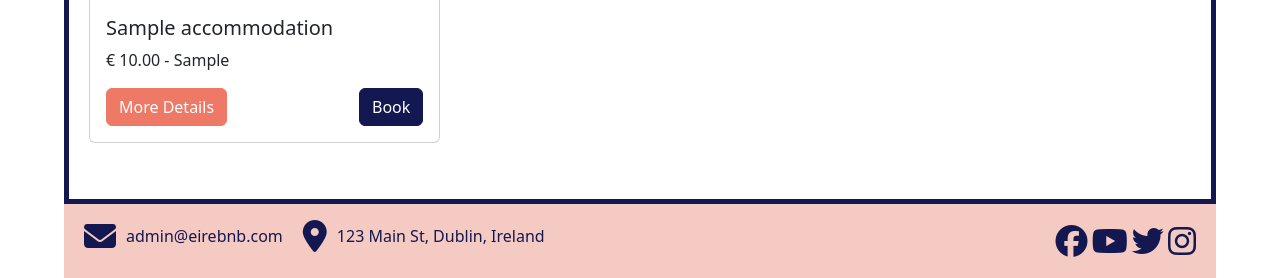
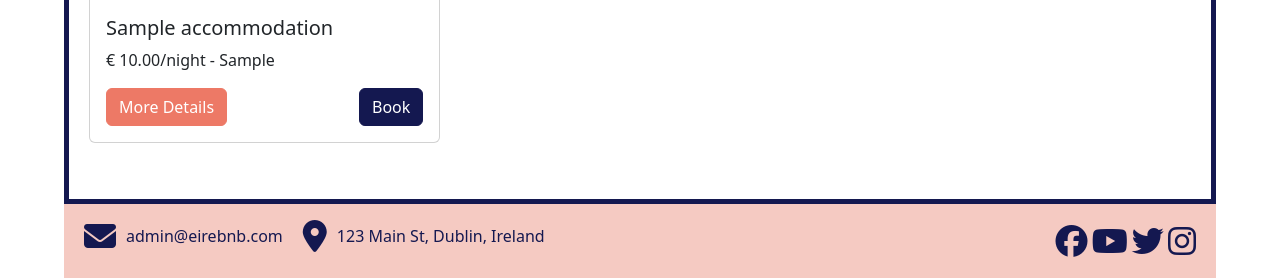
Before and after one commit to AmeenNoor/eire-bnb, a Django app: page /accommodation/ in a window 1280 px wide. Shown: the part 522-800 px from the top of the page. Run offline with Django 3.2, Linux system fonts and the light colour scheme; tables that the repository leaves empty hold one stand-in row (values such as "Sample post"); some libraries are stand-ins or nearby versions; some web fonts are replaced.

Commit message:
Update accommodation model, removing 'capacity

```diff
--- a/accommodation/models.py
+++ b/accommodation/models.py
@@ -20,8 +20,7 @@ class Accommodation(models.Model):
     address = models.CharField(max_length=255)
     city = models.CharField(max_length=100)
     country = models.CharField(max_length=100)
-    price = models.DecimalField(max_digits=10, decimal_places=2)
-    capacity = models.IntegerField()
+    price_per_night = models.DecimalField(max_digits=10, decimal_places=2)
     accommodation_type = models.CharField(
         max_length=20, choices=ACCOMMODATION_TYPES, default='Flat')
     accommodation_image = CloudinaryField('image', default='placeholder')
--- a/accommodation/views.py
+++ b/accommodation/views.py
@@ -57,7 +57,6 @@ class BookingForm(forms.ModelForm):
             "last_name",
             "phone_number",
             "email",
-            "number_of_guests",
             "check_in_date",
             "check_out_date",
         ]
@@ -117,7 +116,7 @@ class BookAccommodationView(LoginRequiredMixin, CreateView):
 
         if existing_bookings.exists():
             messages.error(
-                self.request, "Accommodation is not available" +
+                self.request, "Accommodation is not available " +
                 "for the selected dates."
             )
             return self.form_invalid(form)
@@ -176,7 +175,7 @@ class UpdateBookingView(LoginRequiredMixin, UpdateView):
 
         if existing_bookings.exists():
             messages.error(
-                self.request, "Accommodation is not available" +
+                self.request, "Accommodation is not available " +
                 "for the selected dates."
             )
             return self.form_invalid(form)
--- a/eire_bnb/settings.py
+++ b/eire_bnb/settings.py
@@ -28,7 +28,7 @@ BASE_DIR = Path(__file__).resolve().parent.parent
 SECRET_KEY = os.environ.get('SECRET_KEY')
 
 # SECURITY WARNING: don't run with debug turned on in production!
-DEBUG = True
+DEBUG = False
 
 ALLOWED_HOSTS = ['eire-bnb-01c201f35540.herokuapp.com',
                  '8000-ameennoor-eire-bnb-177uubw0q5.us2.codeanyapp.com', '8000-ameennoor-eire-bnb-xg6ayy2d05.us2.codeanyapp.com']
--- a/templates/accommodation_detail.html
+++ b/templates/accommodation_detail.html
@@ -12,11 +12,10 @@
   <!-- Accommodation Details -->
   <div class="details">
     <h2>{{ accommodation.name }}</h2>
-    <p><strong>Price:</strong> € {{ accommodation.price }}</p>
+    <p><strong>Price:</strong> € {{ accommodation.price_per_night }}/night</p>
     <p><strong>Capacity:</strong> {{ accommodation.capacity }}</p>
     <p>
-      <strong>Address:</strong> {{ accommodation.address }}, {{
-      accommodation.city }}, {{ accommodation.country }}
+      <strong>Address:</strong> {{ accommodation.address }}, {{ accommodation.city }}, {{ accommodation.country }}
     </p>
     <p><strong>Description:</strong> {{ accommodation.description }}</p>
   </div>
--- a/templates/accommodation_list.html
+++ b/templates/accommodation_list.html
@@ -1,7 +1,7 @@
 {% extends 'base.html' %} {% block content %}
 <!-- https://getbootstrap.com/docs/5.3/components/card/ -->
-{% for accommodation in accommodations %}
 <div class="row row-cols-1 row-cols-md-3 g-4">
+  {% for accommodation in accommodations %}
   <div class="col">
     <div class="card h-100">
       <img
@@ -12,7 +12,7 @@
       <div class="card-body">
         <h5 class="card-title">{{ accommodation.name }}</h5>
         <p class="card-text">
-        € {{ accommodation.price }} - {{ accommodation.city }}
+        € {{ accommodation.price_per_night }}/night - {{ accommodation.city }}
         </p>
         <div class="d-flex justify-content-between">
           <a
@@ -29,9 +29,8 @@
       </div>
     </div>
   </div>
+  {% empty %}
+  <div class="text-center"><h1>No accommodations available.</h1></div>
+  {% endfor %}
 </div>
-  {% empty %}
- <div class="text-center"><h1>No accommodations available.</h1></div>
-  {% endfor %}
-
 {% endblock %}
```
Also changed, not shown: README.md, accommodation/migrations/0007_auto_20240121_2306.py (added).
